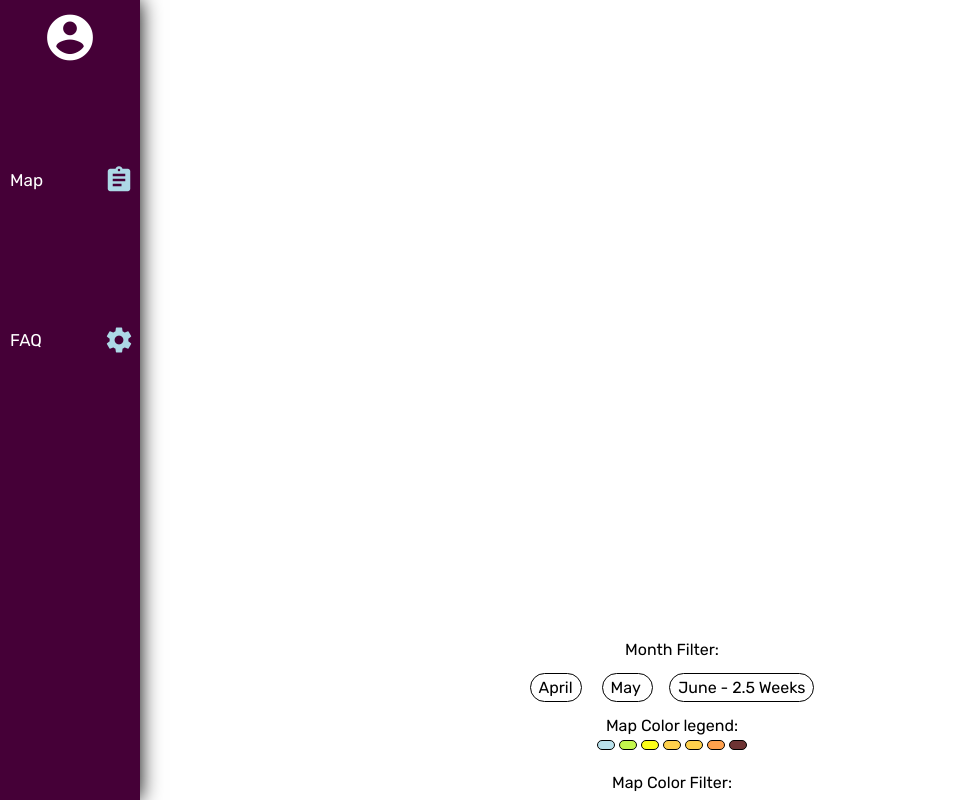
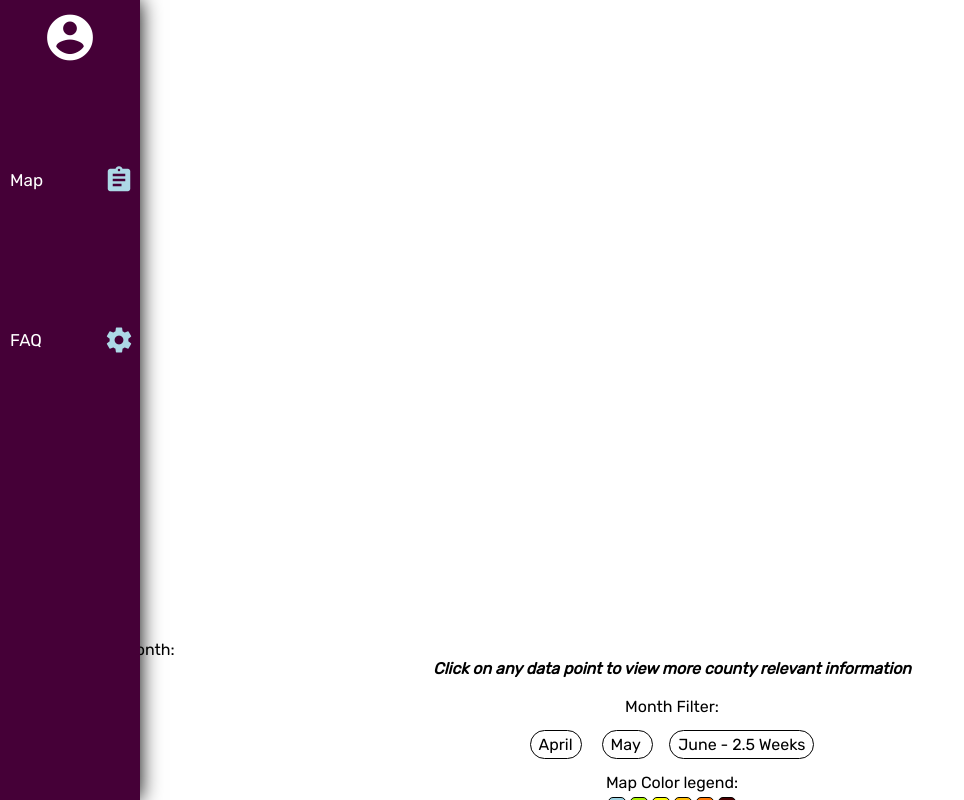
Before and after one commit to bongam12/bongam12.github.io, a plain HTML site: page templates/index.html in a window 1280 px wide. Shown: the whole page, without its empty margins (0-964 px from the left). Drawn offline with Linux system fonts and the light colour scheme; some packages are replaced by stand-ins of ours; a web font is replaced by a local one.

Commit message:
updated ui

```diff
--- a/templates/index.html
+++ b/templates/index.html
@@ -461,6 +461,7 @@
 
 
           if(month == 'april'){
+              document.getElementById('currentMonth').innerHTML = 'April';
               {%for i in range(0, lengthA)%}
 
 
@@ -523,6 +524,7 @@
 
           {%endfor%}
           }else if(month == 'may'){
+              document.getElementById('currentMonth').innerHTML = 'May';
               {%for i in range(0, lengthM)%}
 
               lat = {{ stateArrM[i]['lat'] }};
@@ -587,6 +589,7 @@
               {%endfor%}
           }
         else if(month == 'june2'){
+            document.getElementById('currentMonth').innerHTML = 'June';
               {%for i in range(0, lengthJ2)%}
 
               lat = {{ stateArrJ2[i]['lat'] }};
@@ -1328,9 +1331,18 @@
 
 
 
-
         <div style="text-align:center;margin:auto;">
-
+            <span style="float:left;text-align:left">
+         Current Month:
+        <span id="currentMonth">
+
+        </span>
+            </span>
+           <br>
+
+            <b><i>Click on any data point to view more county relevant information</i></b>
+            <br>
+            <br>
 
            <span > Month Filter: </span>
       <br><br>
@@ -1362,7 +1374,7 @@
               padding-bottom:.25rem;
               cursor:pointer;
 
-              background-color:rgba(155,212,228, 0.7);
+              background-color:rgba(155,212,228);
 
           }
                 #noChange{
@@ -1374,7 +1386,7 @@
               padding-bottom:.25rem;
               cursor:pointer;
 
-              background-color:rgba(171,243,0, 0.7);
+              background-color:rgba(171,243,0);
 
           }
                 #thirtyI{
@@ -1386,7 +1398,7 @@
               padding-bottom:.25rem;
               cursor:pointer;
 
-              background-color:rgba(252,255,0, 0.9);
+              background-color:rgba(252,255,0);
 
           }
                 #sixtyI{
@@ -1398,7 +1410,7 @@
               padding-bottom:.25rem;
               cursor:pointer;
 
-              background-color:rgba(255,189,0, 0.7);
+              background-color:rgba(255,189,0);
 
           }
                 #ninetyI{
@@ -1410,7 +1422,7 @@
               padding-bottom:.25rem;
               cursor:pointer;
 
-              background-color:rgba(255,119,0, 0.7);
+              background-color:rgba(255,119,0);
 
           }
                 #hundoI{
@@ -1422,7 +1434,7 @@
               padding-bottom:.25rem;
               cursor:pointer;
 
-              background-color:rgba(73,0,0, 0.8);
+              background-color:rgba(73,0,0);
 
           }
                 /* tool tip css */
@@ -1479,9 +1491,7 @@
             <div class="tooltip" id='sixtyI'>
   <span class="tooltiptext">change increase between 33% and 66%</span>
 </div>
-            <div class="tooltip" id='sixtyI'>
-  <span class="tooltiptext">change increase between 33% and 66%</span>
-</div>
+
             <div class="tooltip" id='ninetyI'>
   <span class="tooltiptext">change increase between 66% and 99%</span>
 </div>
```
